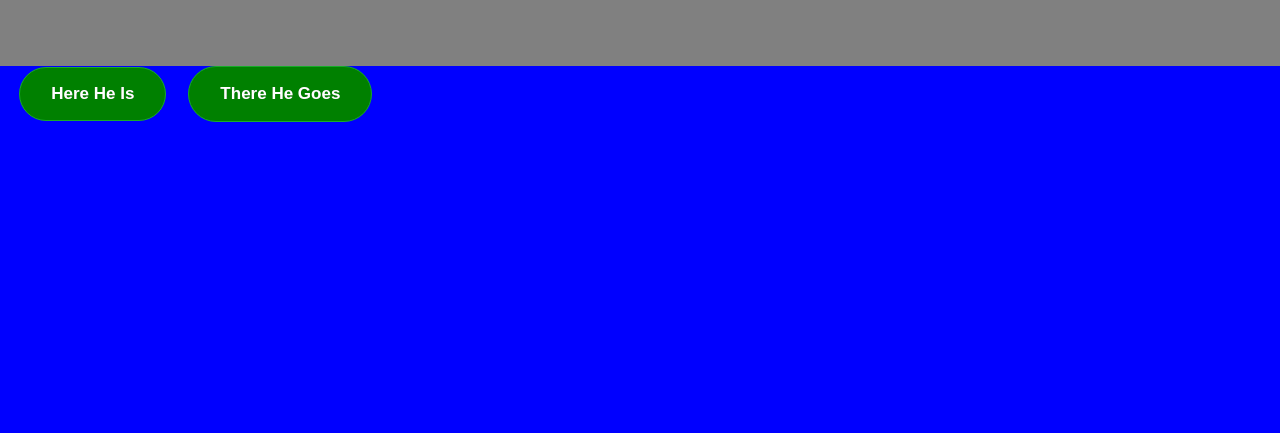
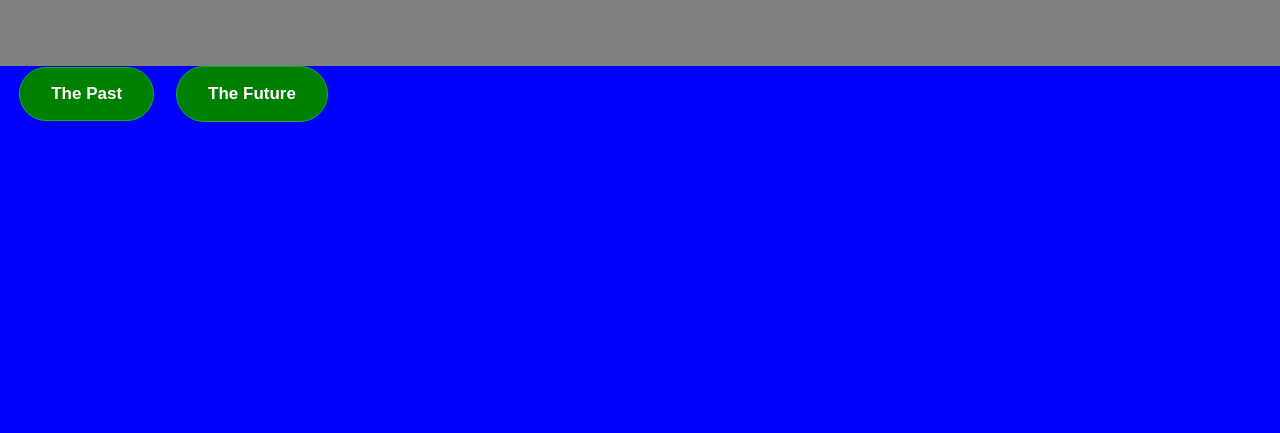
Before and after one commit to danhklein/portfolio, a plain HTML site: page index.html in a window 1280 px wide. Shown: the part 367-800 px from the top of the page. Drawn offline with Linux system fonts and the light colour scheme.

Commit message:
Changed button text

```diff
--- a/index.html
+++ b/index.html
@@ -15,8 +15,8 @@
     <section id="everything">
 
     <h2>
-        <button class="myButton">Here He Is</button>
-        <a href="goes.html" class="myButton">There He Goes</a>
+        <button class="myButton">The Past</button>
+        <a href="goes.html" class="myButton">The Future</a>
     </h2>
 
       <div>
```
